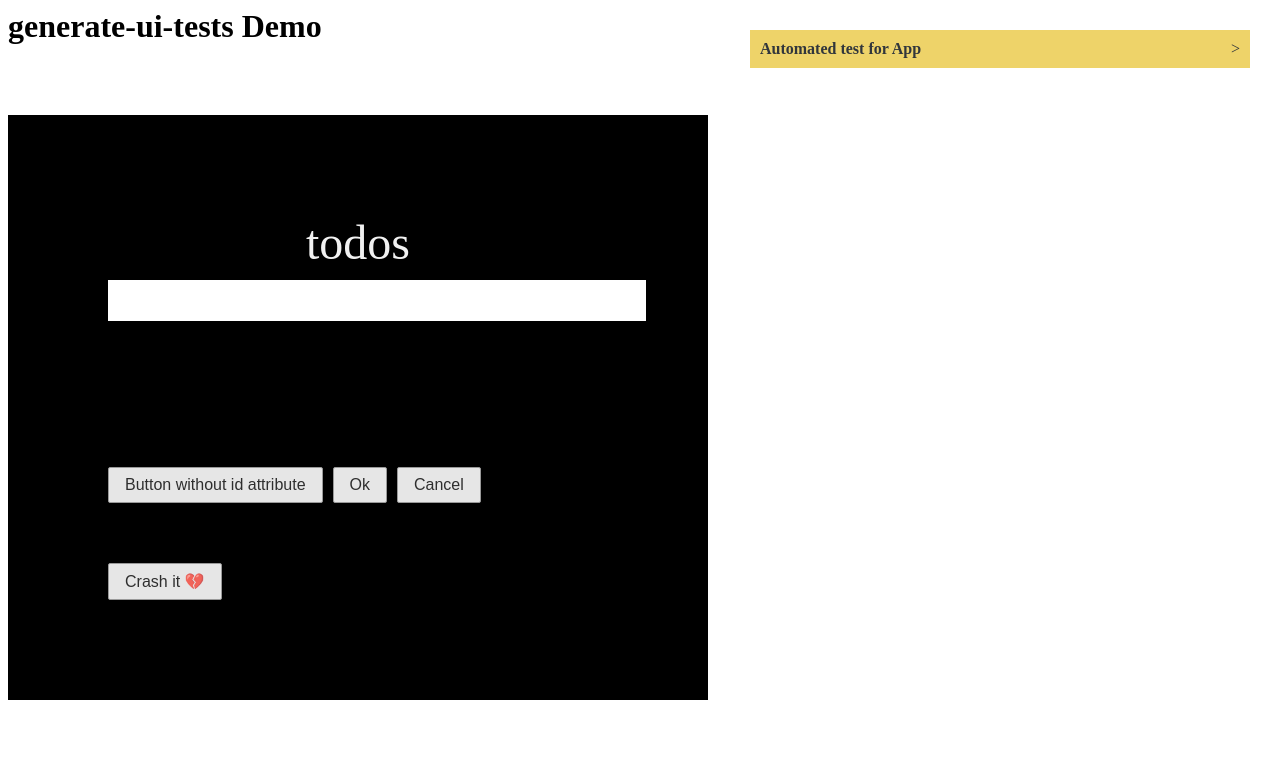
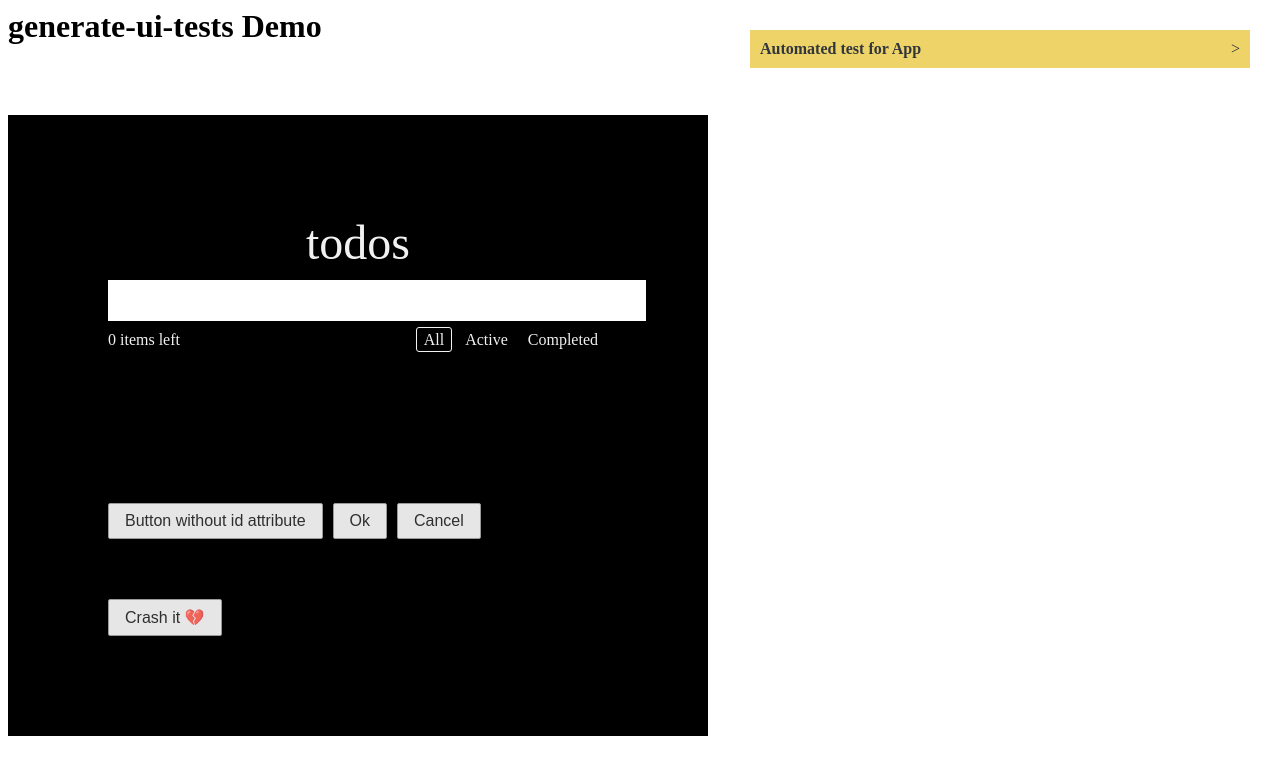
Before and after one commit to mukeshsoni/generate-ui-tests, a React (Create React App) app in the folder demo/: page / in a window 1280 px wide. Shown: the top 774 px of the page. Built offline with nearby package versions, Linux system fonts and the light colour scheme; the HTML template or start-up script is replaced by a standard one.

Commit message:
demo todo app: added filter in footer

```diff
--- a/demo/src/App.js
+++ b/demo/src/App.js
@@ -2,6 +2,7 @@ import React, { Component } from "react"
 import "./App.css"
 import SimpleButton from "../../src/simple_button"
 import TodoItem from "./todoitem"
+import Footer from "./footer"
 
 class Bonker extends Component {
   componentWillReceiveProps(nextProps) {
@@ -15,11 +16,22 @@ class Bonker extends Component {
   }
 }
 
+function filterBy(filter, item) {
+  if (filter === "all") {
+    return true
+  } else if (filter === "active") {
+    return !item.completed
+  } else {
+    return item.completed
+  }
+}
+
 class App extends Component {
   state = {
     value: "",
     bonk: false,
-    todos: []
+    todos: [],
+    filter: "all"
   }
 
   handleKeyDown = e => {
@@ -56,6 +68,18 @@ class App extends Component {
     })
   }
 
+  handleAllFilterClick = () => {
+    this.setState({ filter: "all" })
+  }
+
+  handleActiveFilterClick = () => {
+    this.setState({ filter: "active" })
+  }
+
+  handleCompletedFilterClick = () => {
+    this.setState({ filter: "completed" })
+  }
+
   render() {
     return (
       <div
@@ -85,7 +109,9 @@ class App extends Component {
           onKeyDown={this.handleKeyDown}
           data-test-id="input to test"
         />
-        {this.state.todos.map((todoItem, index) => (
+        {this.state.todos
+          .filter(filterBy.bind(null, this.state.filter))
+          .map((todoItem, index) => (
             <TodoItem
               item={todoItem}
               key={index}
@@ -93,6 +119,13 @@ class App extends Component {
               onRemoveClick={this.handleRemoveClick.bind(this, index)}
             />
           ))}
+        <Footer
+          items={this.state.todos}
+          onAllFilterClick={this.handleAllFilterClick}
+          onActiveFilterClick={this.handleActiveFilterClick}
+          onCompletedFilterClick={this.handleCompletedFilterClick}
+          filter={this.state.filter}
+        />
         <br />
         <br />
         <br />
--- /dev/null
+++ b/demo/src/footer.css
@@ -0,0 +1,13 @@
+.filter-button {
+  margin: 3px;
+  padding: 3px 7px;
+  text-decoration: none;
+  border: 1px solid white transparent;
+  border-radius: 3px;
+  cursor: pointer;
+}
+
+.filter-button.selected {
+  /* border-color: rgba(175, 47, 47, 0.2); */
+  border: 1px solid;
+}
--- /dev/null
+++ b/demo/src/footer.js
@@ -0,0 +1,48 @@
+import React from "react"
+import "./footer.css"
+
+function itemsLeftCount(items) {
+  return items.filter(item => !item.completed).length
+}
+
+const Footer = ({
+  items,
+  onAllFilterClick,
+  onActiveFilterClick,
+  onCompletedFilterClick,
+  filter = "all"
+}) => {
+  return (
+    <div style={{ display: "flex", justifyContent: "space-between" }}>
+      <span>{itemsLeftCount(items)} items left</span>
+      <div>
+        <a
+          onClick={onAllFilterClick}
+          className={
+            filter === "all" ? "selected filter-button" : "filter-button"
+          }
+        >
+          All
+        </a>
+        <a
+          onClick={onActiveFilterClick}
+          className={
+            filter === "active" ? "selected filter-button" : "filter-button"
+          }
+        >
+          Active
+        </a>
+        <a
+          onClick={onCompletedFilterClick}
+          className={
+            filter === "completed" ? "selected filter-button" : "filter-button"
+          }
+        >
+          Completed
+        </a>
+      </div>
+    </div>
+  )
+}
+
+export default Footer
--- a/demo/src/todoitem.js
+++ b/demo/src/todoitem.js
@@ -15,7 +15,7 @@ const TodoItem = ({ item, onCompletedChange, onRemoveClick }) => {
         justifyContent: "space-between"
       }}
     >
-      <div>
+      <div style={{ display: "flex", alignItems: "center" }}>
         <input
           type="checkbox"
           checked={item.completed}
```
Lines whose indentation alone changed are shown as unchanged.
